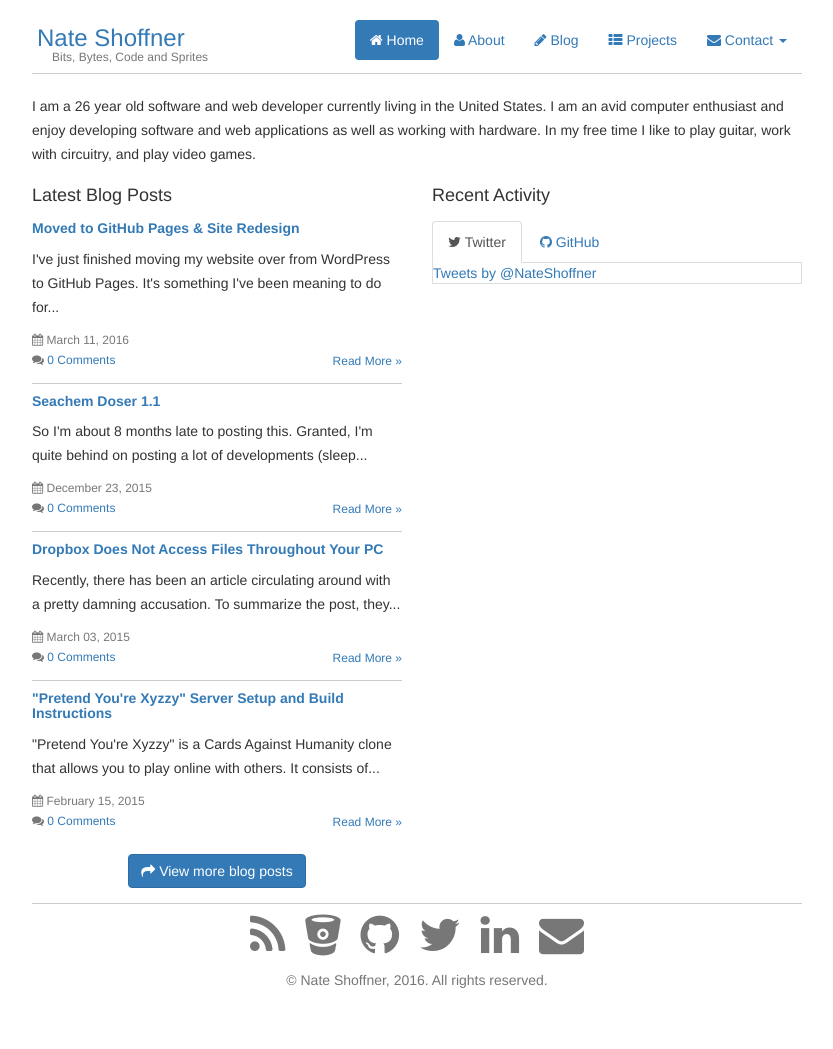
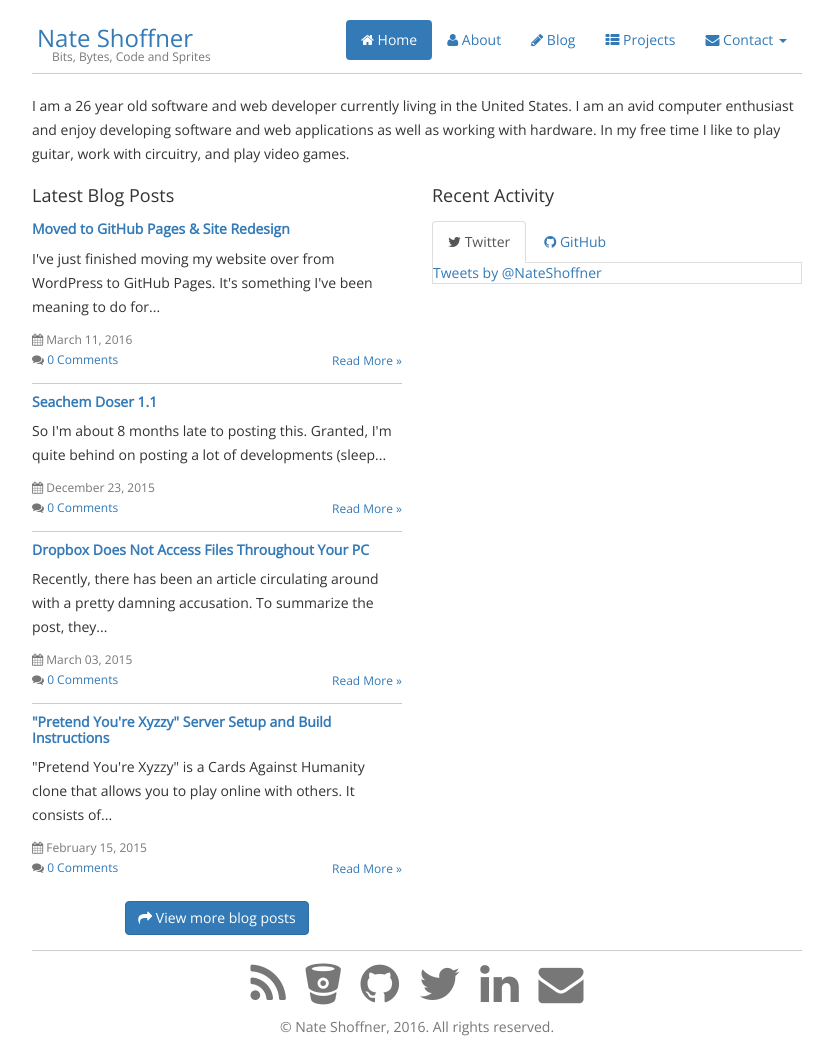
Before and after one commit to NateShoffner/nateshoffner.github.io, a Jekyll site: the page built from index.html, in a window 1280 px wide. Shown: the whole page, without its empty margins (223-1056 px from the left). Built offline with Jekyll 4.4.1, drawn with Linux system fonts in a browser that asks for light colours; nearby versions of some CDN libraries; comment, search, counter and statistics services are not loaded; a style sheet for code colours, icons or effects is not loaded; before the commit the page ends 1002 px from its top, so only the background shows below that.

Commit message:
Open Sans

```diff
--- a/assets/css/style.css
+++ b/assets/css/style.css
@@ -1,3 +1,9 @@
+@import 'https://fonts.googleapis.com/css?family=Open+Sans';
+
+body {
+    font-family: 'Open Sans', sans-serif;
+}
+
 @media (min-width: 768px) {
 
     .page-container {
```
